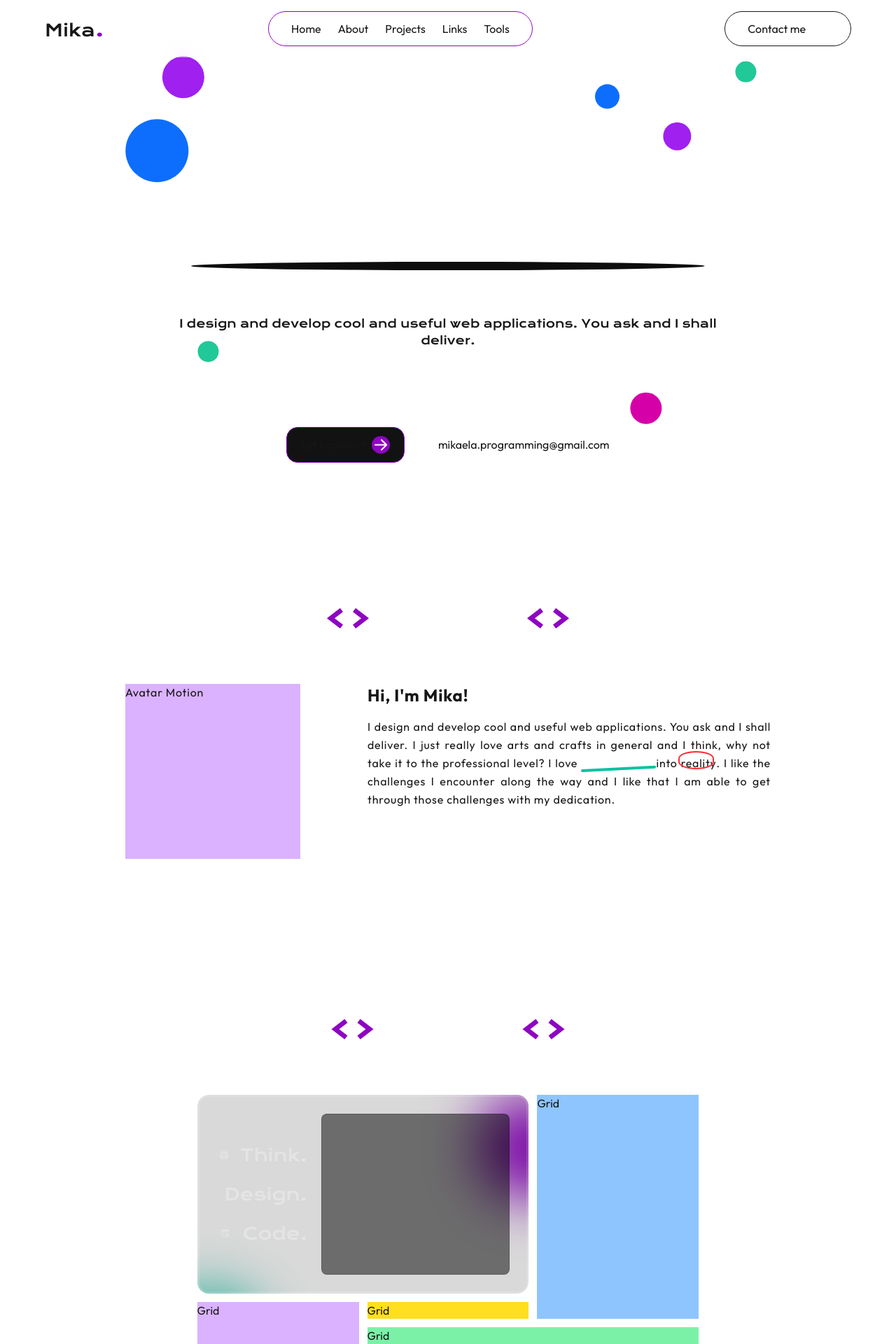
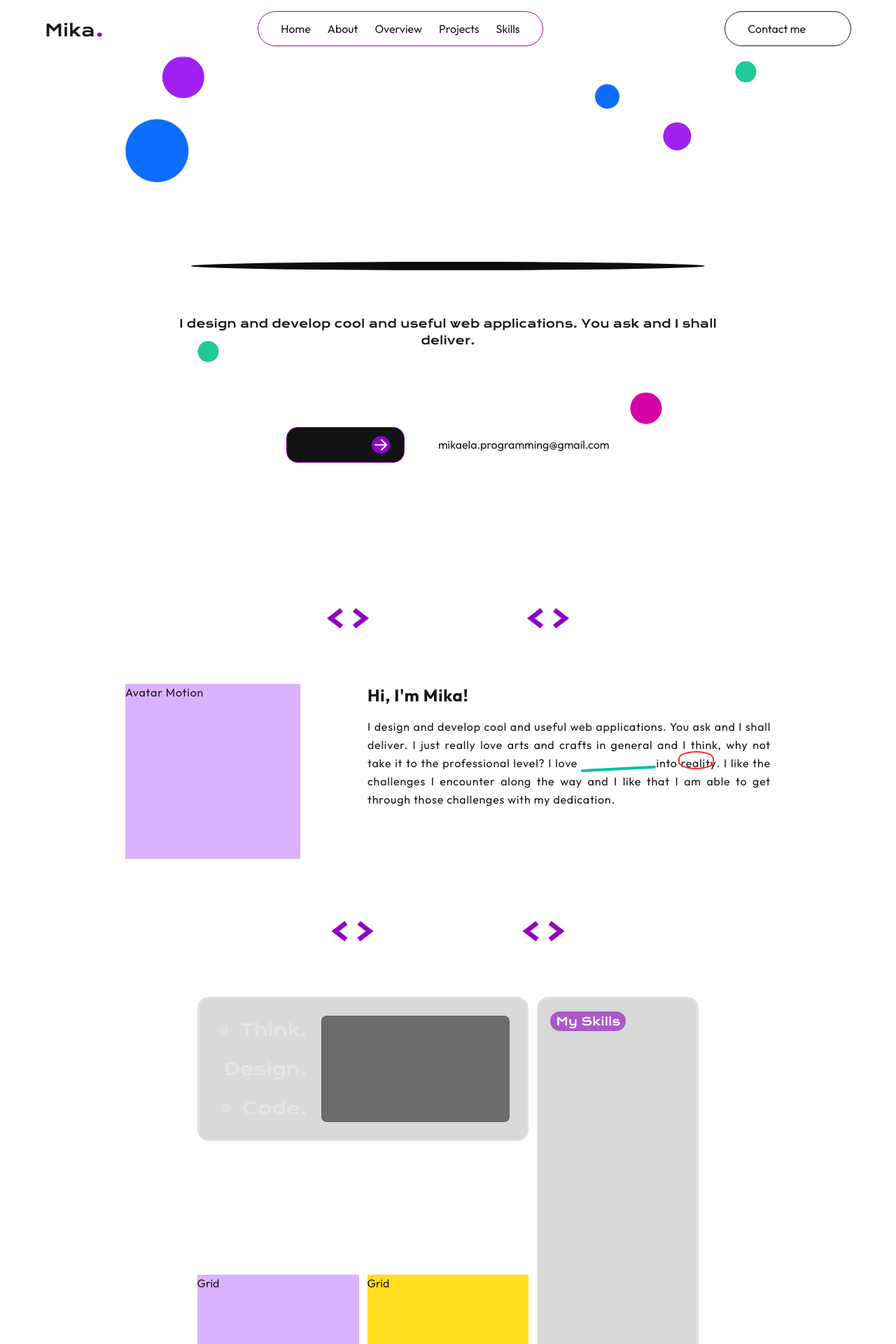
Before and after one commit to alea-progaming/portfolio, a Next.js app in the folder my-portfolio/: page / in a window 1280 px wide. Shown: the top 1920 px of the page at 70% size. Built offline with nearby package versions, Linux system fonts and the light colour scheme.

Commit message:
feat(Item2 in Bento Grid): created item2 for displaying my skills
feat(Navbar): edited navbar list for change of plan

```diff
--- a/my-portfolio/app/components/Bento.tsx
+++ b/my-portfolio/app/components/Bento.tsx
@@ -2,6 +2,7 @@
 
 import { useState } from "react";
 import Item1 from "./BentoItems/Item1";
+import Item2 from "./BentoItems/Item2";
 const Bento = () => {
   return (
     <>
@@ -10,14 +11,14 @@ const Bento = () => {
           &rsaquo;&lsaquo;<span className="text-3xl text-white">Overview</span>
           &rsaquo;&lsaquo;
         </h1>
-        <div className="lg:grid grid-cols-12 w-full xl:w-[70%] lg:w-[80%] md:w-[90%] gap-3 mx-auto">
+        <div className="lg:grid grid-cols-12 auto-rows-auto w-full h-fit xl:w-[70%] lg:w-[80%] md:w-[90%] gap-3 mx-auto">
           {/* Item 1 */}
-          <div className="col-start-1 col-span-8 row-start-1 row-span-1   overflow-hidden rounded-2xl">
+          <div className="col-start-1 col-span-8 overflow-hidden rounded-2xl">
             <Item1 />
           </div>
 
-          <div className="col-start-9 col-span-4 row-start-1 row-span-2 bg-blue-300">
-            Grid
+          <div className="col-start-9 col-span-4 row-start-1 row-span-2 overflow-hidden rounded-2xl">
+            <Item2 />
           </div>
           <div className="col-start-1 col-span-4 row-start-2 row-span-2 bg-purple-300">
             Grid
--- a/my-portfolio/app/components/BentoItems/Item1.tsx
+++ b/my-portfolio/app/components/BentoItems/Item1.tsx
@@ -38,7 +38,7 @@ const Item1 = () => {
   const current = hovered ?? selected;
 
   return (
-    <div className="bg-black/15 text-white h-full rounded-2xl border-3 border-white/15">
+    <div className="bg-black/15 text-white h-fit rounded-2xl border-3 border-white/15">
       <div className="flex items-center justify-center p-6 gap-5">
         {/* Words + Icons */}
         <div className="font-kronaOne flex flex-col gap-6">
@@ -80,7 +80,7 @@ const Item1 = () => {
 
         {/* Animation Display Box */}
         {/* // * check if which item is current specifically hovered over and then show the display box it matches with  */}
-        <div className="relative w-[400px] h-[230px] bg-black/50 rounded-lg border-black/15 border-1 overflow-hidden">
+        <div className="relative w-[400px] aspect-[16/9] bg-black/50 rounded-lg border-black/15 border-1 overflow-hidden">
           {/* THINK animation */}
           {current === "think" && (
             <MotionImage
@@ -171,10 +171,10 @@ function lifeStartsAt() {
       </div>
 
       {/* Decorative Blobs */}
-      <div className="relative blur-2xl -z-10">
-        <div className="absolute size-[150px] top-0 -left-15 bg-[#05C29F] rounded-full" />
+      {/* <div className="relative blur-2xl -z-10">
+        <div className="absolute size-[150px] -top-10 -left-15 bg-[#05C29F] rounded-full" />
         <div className="absolute size-[150px] -top-70 -right-20 bg-[#8E05C2] rounded-full" />
-      </div>
+      </div> */}
     </div>
   );
 };
--- /dev/null
+++ b/my-portfolio/app/components/BentoItems/Item2.tsx
@@ -0,0 +1,15 @@
+import React from "react";
+
+const Item2 = () => {
+  return (
+    <div className="bg-black/15 text-white h-[600px] rounded-2xl border-3 border-white/15 ">
+      <div className="ml-4 mt-5">
+        <span className="bg-[#8e05c2]/60 font-kronaOne rounded-full px-2 py-1">
+          My Skills
+        </span>
+      </div>
+    </div>
+  );
+};
+
+export default Item2;
--- a/my-portfolio/app/components/Navbar.tsx
+++ b/my-portfolio/app/components/Navbar.tsx
@@ -20,11 +20,8 @@ const Navbar = () => {
           </Link>
         </h1>
         <ul className="hidden md:flex items-center gap-6 border-1 border-[#8E05C2] rounded-full py-3 px-8">
-          {["Home", "About", "Projects", "Links", "Tools"].map((label) => (
-            <Link
-              key={label}
-              href={`#${label.toLowerCase()}`}
-            >
+          {["Home", "About", "Overview", "Projects", "Skills"].map((label) => (
+            <Link key={label} href={`#${label.toLowerCase()}`}>
               {label}
             </Link>
           ))}
@@ -52,10 +49,7 @@ const Navbar = () => {
             className="block md:hidden ml-3 cursor-pointer"
             onClick={openMenu}
           >
-            <Image
-              src={assets.menu_white}
-              alt="navbar menu"
-            />
+            <Image src={assets.menu_white} alt="navbar menu" />
           </button>
         </div>
         <ul
@@ -63,17 +57,14 @@ const Navbar = () => {
             isMenuOpen ? "translate-x-0 right-0" : "translate-x-full right-0"
           }`}
         >
-          <div
-            className="absolute top-6 right-6"
-            onClick={closeMenu}
-          >
+          <div className="absolute top-6 right-6" onClick={closeMenu}>
             <Image
               src={assets.close}
               alt="close menu"
               className="w-5 cursor-pointer"
             />
           </div>
-          {["Home", "About", "Projects", "Links", "Tools"].map((label) => (
+          {["Home", "About", "Overview", "Projects", "Skills"].map((label) => (
             <li key={label}>
               {/* // * change the # to / so I can navigate thru pages */}
               <Link
```
